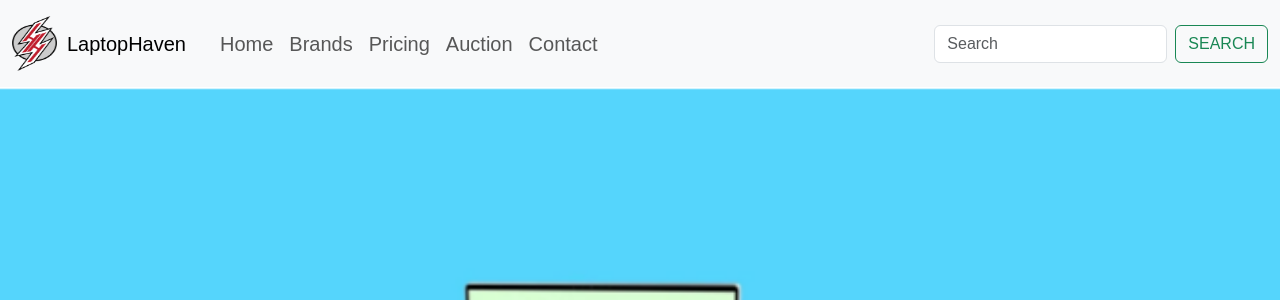
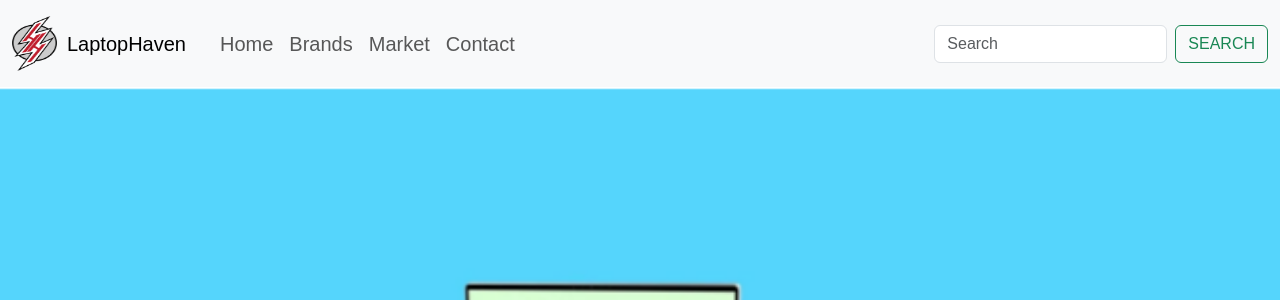
Before and after one commit to Seanski29/Second-Hand-Laptop-Marketplace-with-Bidding-System, a PHP site: page / in a window 1280 px wide. Shown: the top 300 px of the page. Run offline with PHP 8.4, Linux system fonts and the light colour scheme.

Commit message:
quick fix

```diff
--- a/index.html
+++ b/index.php
@@ -20,17 +20,14 @@
     </button>
     <div class="collapse navbar-collapse nav-buttons" id="navbarScroll">
       <ul class="navbar-nav me-auto my-2 my-lg-0 navbar-nav-scroll" style="--bs-scroll-height: 100px;">
-        <li class="nav-item">
+      <li class="nav-item">
           <a class="nav-link" href="#">Home</a>
         </li>
         <li class="nav-item">
           <a class="nav-link" href="#">Brands</a>
         </li>
         <li class="nav-item">
-          <a class="nav-link" href="#">Pricing</a>
-        </li>
-        <li class="nav-item">
-          <a class="nav-link" href="#">Auction</a>
+          <a class="nav-link" href="#">Market</a>
         </li>
         <li class="nav-item">
           <a class="nav-link" href="#">Contact</a>
--- a/market.html
+++ b/market.php
@@ -27,10 +27,7 @@
           <a class="nav-link" href="#">Brands</a>
         </li>
         <li class="nav-item">
-          <a class="nav-link" href="#">Pricing</a>
-        </li>
-        <li class="nav-item">
-          <a class="nav-link" href="#">Auction</a>
+          <a class="nav-link" href="#">Market</a>
         </li>
         <li class="nav-item">
           <a class="nav-link" href="#">Contact</a>
```
